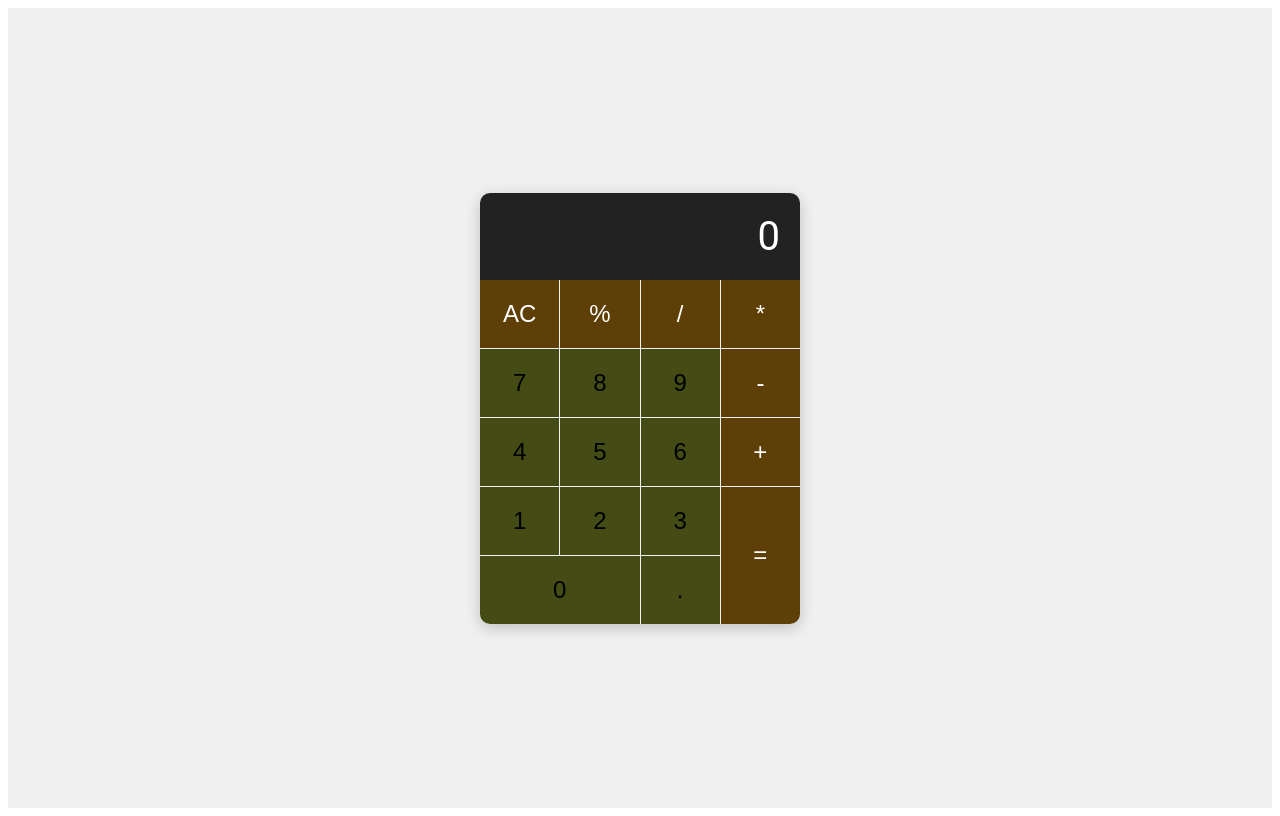
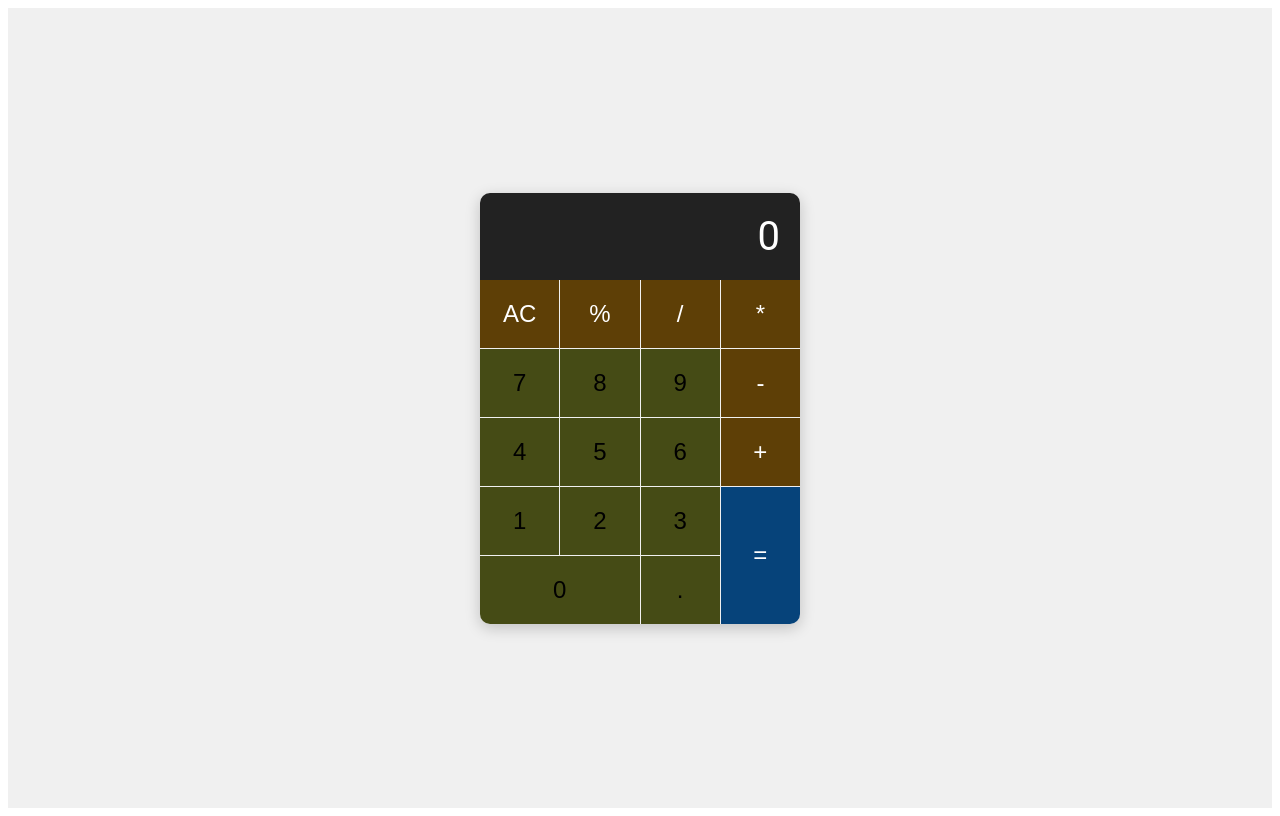
Before and after one commit to DraftBlack/Calculadora, an Angular app: page / in a window 1280 px wide. Built offline with nearby package versions, Linux system fonts and the light colour scheme.

Commit message:
Updated calculadora.css

```diff
--- a/src/app/calculadora/calculadora.css
+++ b/src/app/calculadora/calculadora.css
@@ -55,7 +55,7 @@ button {
 
 .igual {
   grid-row: span 2;
-  background-color: #5e3f06;
+  background-color: #06437a;
   color: white;
 
   &:hover {
```
